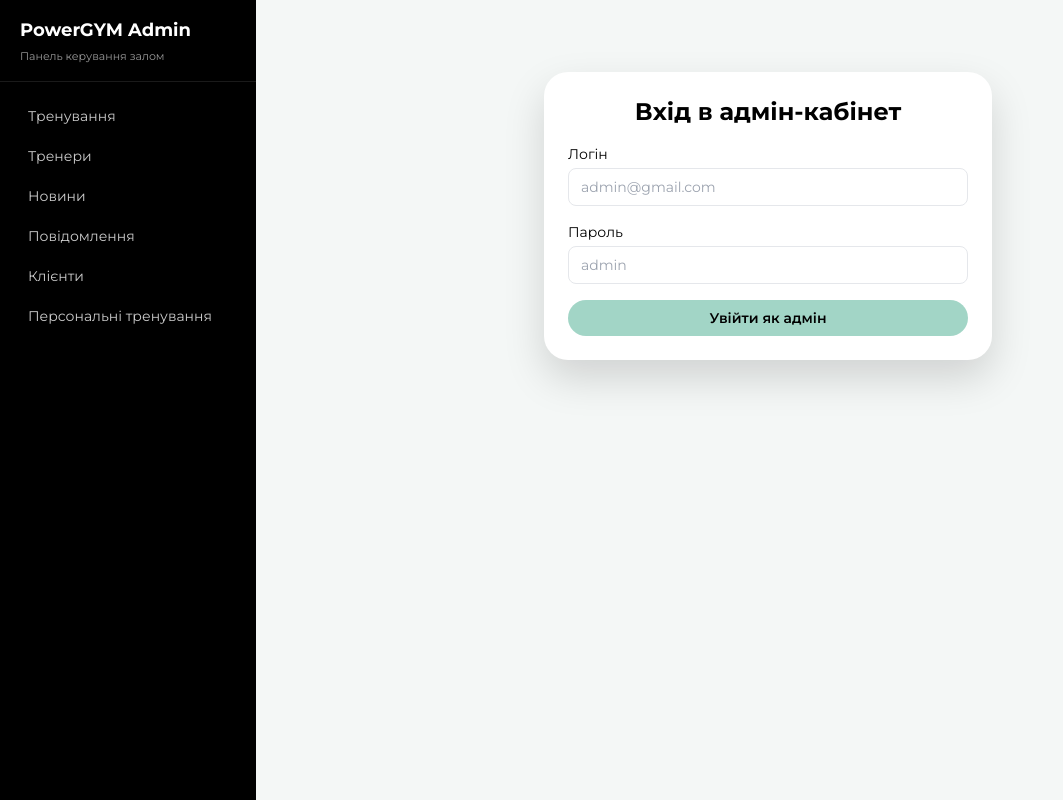
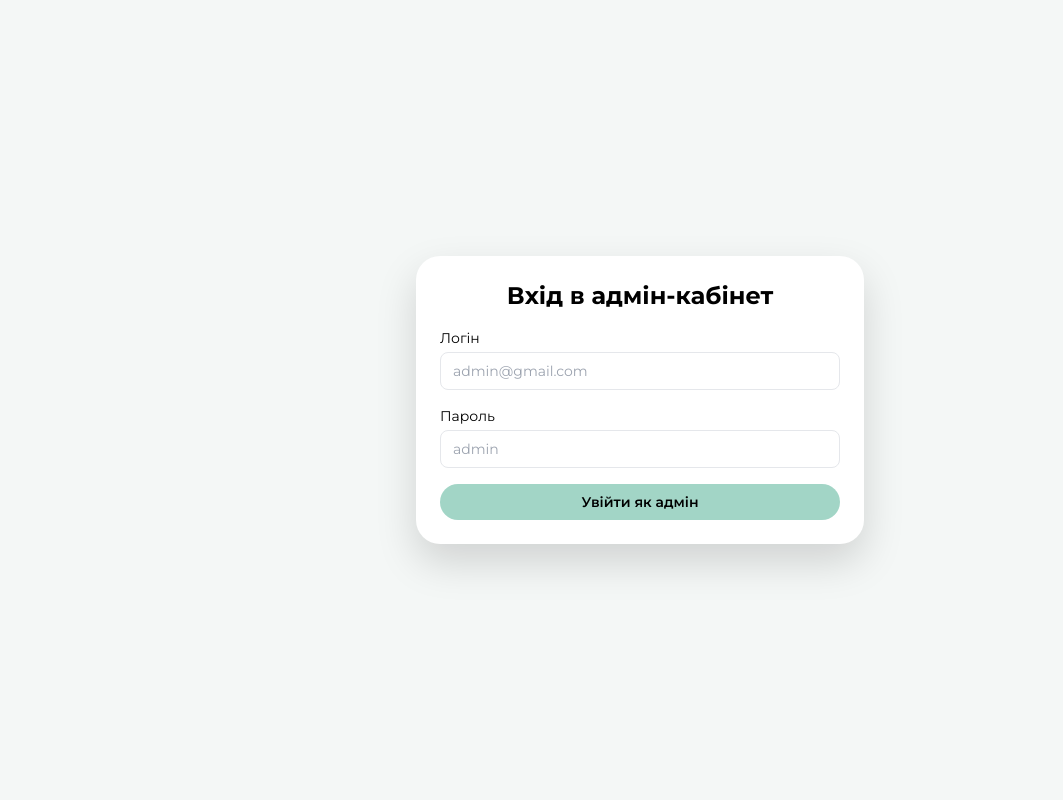
Before and after one commit to Mukotahopes/powergym, a Next.js app: page /admin/login in a window 1280 px wide. Shown: the whole page, without its empty margins (0-1063 px from the left). Built offline with nearby package versions, Linux system fonts and the light colour scheme.

Commit message:
Adjust admin login layout handling

```diff
--- a/app/admin/layout.tsx
+++ b/app/admin/layout.tsx
@@ -23,13 +23,27 @@ export default function AdminLayout({
 
   useEffect(() => {
     if (typeof window === "undefined") return;
-    if (pathname === "/admin/login") return;
 
     const isAdmin = localStorage.getItem("powergymAdmin") === "true";
+    if (pathname === "/admin/login") {
+      if (isAdmin) {
+        router.replace("/admin/news");
+      }
+      return;
+    }
+
     if (!isAdmin) {
       router.replace("/admin/login");
     }
   }, [pathname, router]);
+
+  if (pathname === "/admin/login") {
+    return (
+      <div className="min-h-screen bg-[#F4F7F6] flex items-center justify-center px-4 py-12">
+        <main className="w-full max-w-2xl">{children}</main>
+      </div>
+    );
+  }
 
   return (
     <div className="min-h-screen flex bg-[#F4F7F6] text-black">
```
